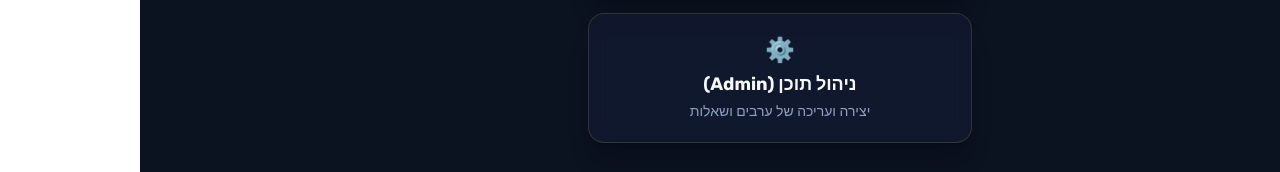
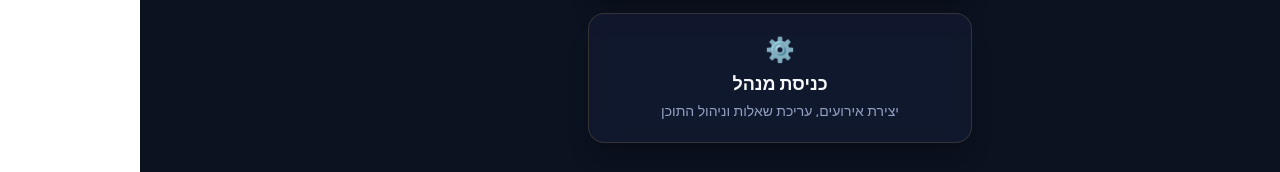
Before and after one commit to BEINUSH/tzevet-2, a Next.js app: page / in a window 1280 px wide. Shown: the part 560-732 px from the top of the page. Built offline with nearby package versions, Linux system fonts and the light colour scheme.

Commit message:
Improve navigation and room management

```diff
--- a/src/app/page.tsx
+++ b/src/app/page.tsx
@@ -28,8 +28,8 @@ export default function Home() {
         <Link href="/admin">
           <Card className="hover:border-brand-gold/60 transition-colors">
             <div className="text-2xl mb-1">⚙️</div>
-            <div className="font-bold text-lg">ניהול תוכן (Admin)</div>
-            <p className="text-brand-muted text-sm mt-1">יצירה ועריכה של ערבים ושאלות</p>
+            <div className="font-bold text-lg">כניסת מנהל</div>
+            <p className="text-brand-muted text-sm mt-1">יצירת אירועים, עריכת שאלות וניהול התוכן</p>
           </Card>
         </Link>
       </div>
```
